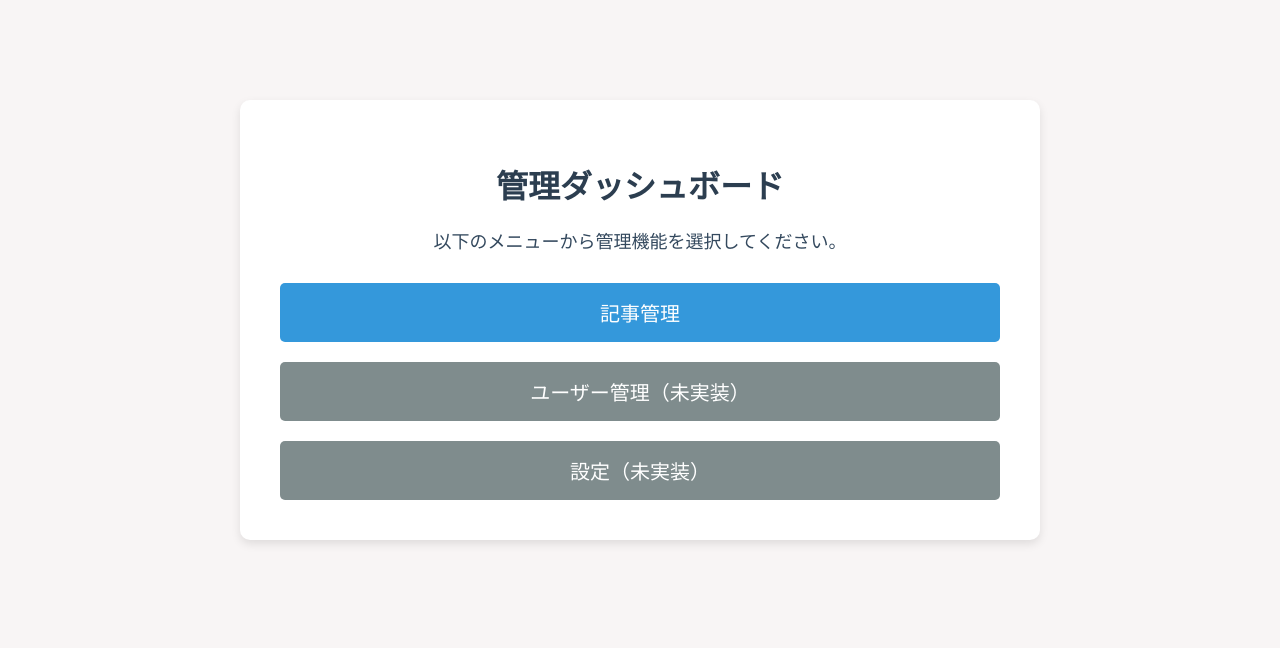
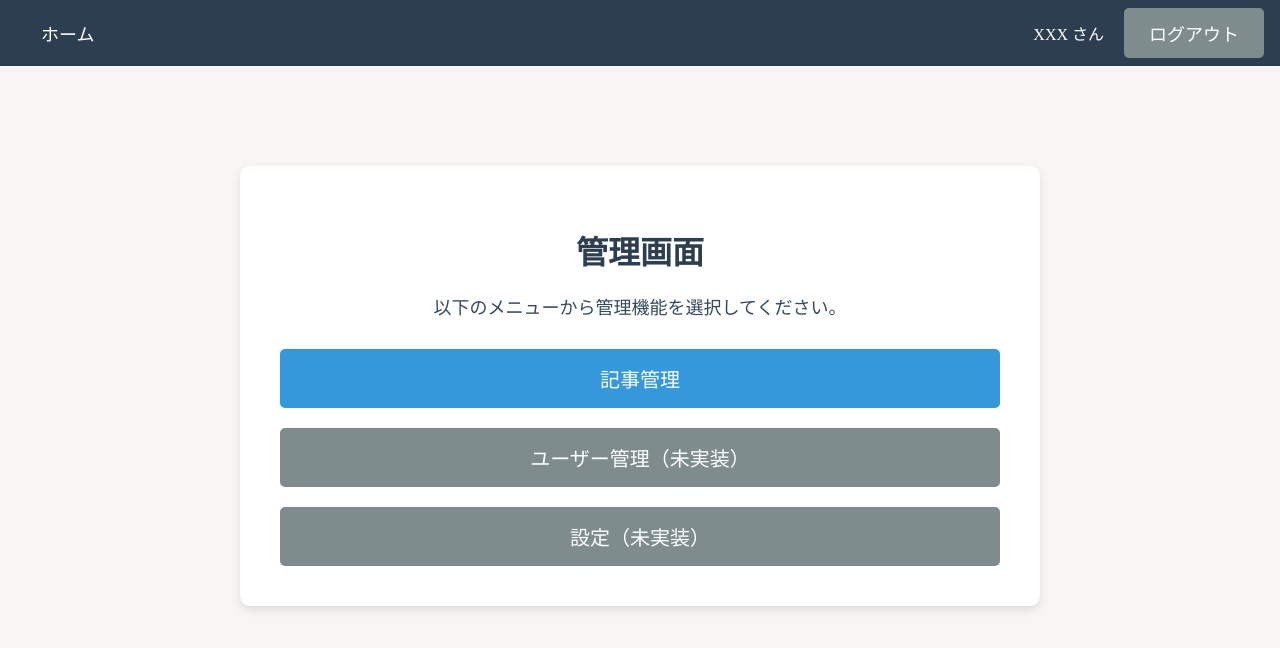
Before and after one commit to tech-education-nav/vue-spa, a Vue app: page / in a window 1280 px wide. Shown: the top 648 px of the page. Built offline with nearby package versions, Linux system fonts and the light colour scheme.

Commit message:
UI実装 Fix

```diff
--- a/src/App.vue
+++ b/src/App.vue
@@ -1,7 +1,16 @@
 <script setup>
 import { RouterView } from 'vue-router'
+import AppHeader from '@/components/common/AppHeader.vue'
+import { useRoute } from 'vue-router'
+import { computed } from 'vue'
+
+const route = useRoute()
+
+// ログインページではナビゲーションを表示しない
+const isLoginPage = computed(() => route.path === '/login')
 </script>
 
 <template>
+  <AppHeader v-if="!isLoginPage" />
   <RouterView />
 </template>
--- a/src/assets/main.css
+++ b/src/assets/main.css
@@ -4,6 +4,23 @@
 }
 body {
   background-color: #f8f5f5;
+  padding: 0;
+  margin: 0;
+}
+
+/* 共通ヘッダー */
+.app-header {
+  background: #2c3e50;
+  color: white;
+  padding: 8px 16px;
+  display: flex;
+  justify-content: space-between;
+  align-items: center;
+}
+.app-header-right {
+  display: flex;
+  align-items: center;
+  gap: 20px;
 }
 /* コンテンツのコンテナ */
 .container {
@@ -16,7 +33,7 @@ body {
   font-family: Arial, sans-serif;
 }
 
-/* ヘッダースタイル */
+/* 記事ヘッダースタイル */
 h1 {
   font-size: 32px;
   color: #2c3e50;
@@ -78,6 +95,23 @@ h1 {
 .button[disabled] {
   background: #ccc;
   pointer-events: none;
+}
+
+/* テキストボタンスタイル（背景なし） */
+.text-button {
+  background: none;
+  color: white;
+}
+
+/* アライン */
+.text-center {
+  text-align: center;
+}
+.text-left {
+  text-align: left;
+}
+.text-right {
+  text-align: right;
 }
 
 /* フォームの共通スタイル */
--- /dev/null
+++ b/src/components/common/AppHeader.vue
@@ -0,0 +1,17 @@
+<script setup>
+import { useRouter } from 'vue-router'
+
+const router = useRouter()
+</script>
+
+<template>
+  <nav class="app-header">
+    <div class="app-header-left">
+      <button class="button text-button" @click="router.push('/')">ホーム</button>
+    </div>
+    <div class="app-header-right">
+      <span>XXX さん</span>
+      <button class="button button-secondary" @click="router.replace('/login')">ログアウト</button>
+    </div>
+  </nav>
+</template>
--- a/src/views/AboutView.vue
+++ /dev/null
@@ -1,5 +0,0 @@
-<template>
-  <div class="about">
-    <h1>This is an about page</h1>
-  </div>
-</template>
--- a/src/views/HomeView.vue
+++ b/src/views/HomeView.vue
@@ -10,9 +10,8 @@ const goToArticles = () => {
 
 <template>
   <div class="home-container">
-    <h1>管理ダッシュボード</h1>
+    <h1>管理画面</h1>
     <p>以下のメニューから管理機能を選択してください。</p>
-
     <div class="menu">
       <button class="menu-item" @click="goToArticles">記事管理</button>
       <button class="menu-item" disabled>ユーザー管理（未実装）</button>
--- a/src/views/articles/ArticleDetailView.vue
+++ b/src/views/articles/ArticleDetailView.vue
@@ -38,14 +38,14 @@ onMounted(() => {
 })
 
 // 一覧に戻る処理
-const goBackToList = () => {
+const handleBackList = () => {
   router.push('/articles')
 }
 </script>
 
 <template>
   <div class="container" v-if="article">
-    <button class="button button-secondary" @click="goBackToList">← 記事一覧に戻る</button>
+    <button class="button button-secondary" @click="handleBackList">← 記事一覧に戻る</button>
     <h1>{{ article.title }}</h1>
     <p class="form-group">
       <strong>作成者:</strong> {{ article.author }} | <strong>作成日:</strong>
--- a/src/views/articles/ArticleEditView.vue
+++ b/src/views/articles/ArticleEditView.vue
@@ -54,14 +54,14 @@ const saveArticle = () => {
 }
 
 // 一覧に戻る
-const goBackToList = () => {
+const handleBackList = () => {
   router.push('/articles')
 }
 </script>
 
 <template>
   <div class="container">
-    <button class="button button-secondary" @click="goBackToList">← 記事一覧に戻る</button>
+    <button class="button button-secondary" @click="handleBackList">← 記事一覧に戻る</button>
     <h1>記事編集</h1>
     <form @submit.prevent="saveArticle">
       <div class="form-group">
--- a/src/views/articles/ArticleListView.vue
+++ b/src/views/articles/ArticleListView.vue
@@ -16,17 +16,17 @@ onMounted(() => {
 })
 
 // 記事の新規作成画面へ遷移
-const goToNewArticle = () => {
+const handleCreate = () => {
   router.push('/articles/new')
 }
 
 // 記事の編集画面へ遷移
-const goToEditArticle = (id) => {
+const handleEdit = (id) => {
   router.push(`/articles/${id}/edit`)
 }
 
 // 記事の削除
-const deleteArticle = (id) => {
+const handleDelete = (id) => {
   if (confirm('本当に削除しますか？')) {
     articles.value = articles.value.filter((article) => article.id !== id)
   }
@@ -36,8 +36,8 @@ const deleteArticle = (id) => {
 <template>
   <div class="container">
     <h1>記事一覧</h1>
-    <div class="actions">
-      <button class="button button-primary" @click="goToNewArticle">+ 新規作成</button>
+    <div class="text-right">
+      <button class="button button-primary" @click="handleCreate">+ 新規作成</button>
     </div>
     <template v-if="articles.length > 0">
       <table class="table">
@@ -59,10 +59,8 @@ const deleteArticle = (id) => {
             <td>{{ article.createdAt }}</td>
             <td>{{ article.author }}</td>
             <td>
-              <button class="button button-success" @click="goToEditArticle(article.id)">
-                編集
-              </button>
-              <button class="button button-danger" @click="deleteArticle(article.id)">削除</button>
+              <button class="button button-success" @click="handleEdit(article.id)">編集</button>
+              <button class="button button-danger" @click="handleDelete(article.id)">削除</button>
             </td>
           </tr>
         </tbody>
--- a/src/views/articles/ArticleNewView.vue
+++ b/src/views/articles/ArticleNewView.vue
@@ -15,7 +15,7 @@ const isSubmitDisabled = computed(() => {
 })
 
 // 記事の投稿処理
-const submitArticle = () => {
+const handleSubmit = () => {
   if (isSubmitDisabled.value) return
 
   const newArticle = {
@@ -34,17 +34,17 @@ const submitArticle = () => {
 }
 
 // 記事一覧に戻る
-const goToArticles = () => {
+const handleBackList = () => {
   router.push('/articles')
 }
 </script>
 
 <template>
   <div class="container">
-    <button class="button button-secondary" @click="goToArticles">← 記事一覧に戻る</button>
+    <button class="button button-secondary" @click="handleBackList">← 記事一覧に戻る</button>
     <h1>記事の新規作成</h1>
 
-    <form @submit.prevent="submitArticle">
+    <form @submit.prevent="handleSubmit">
       <div class="form-group">
         <label for="title">タイトル</label>
         <input id="title" v-model="title" type="text" required />
```
